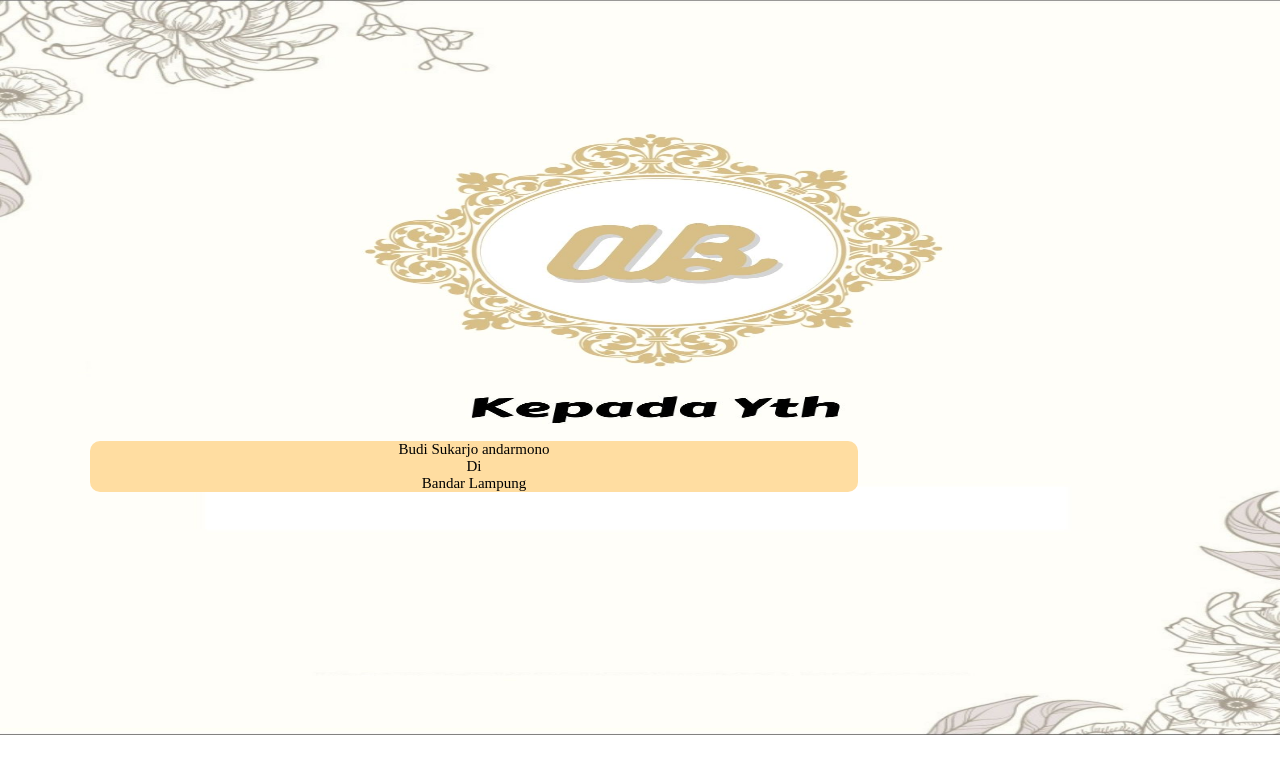
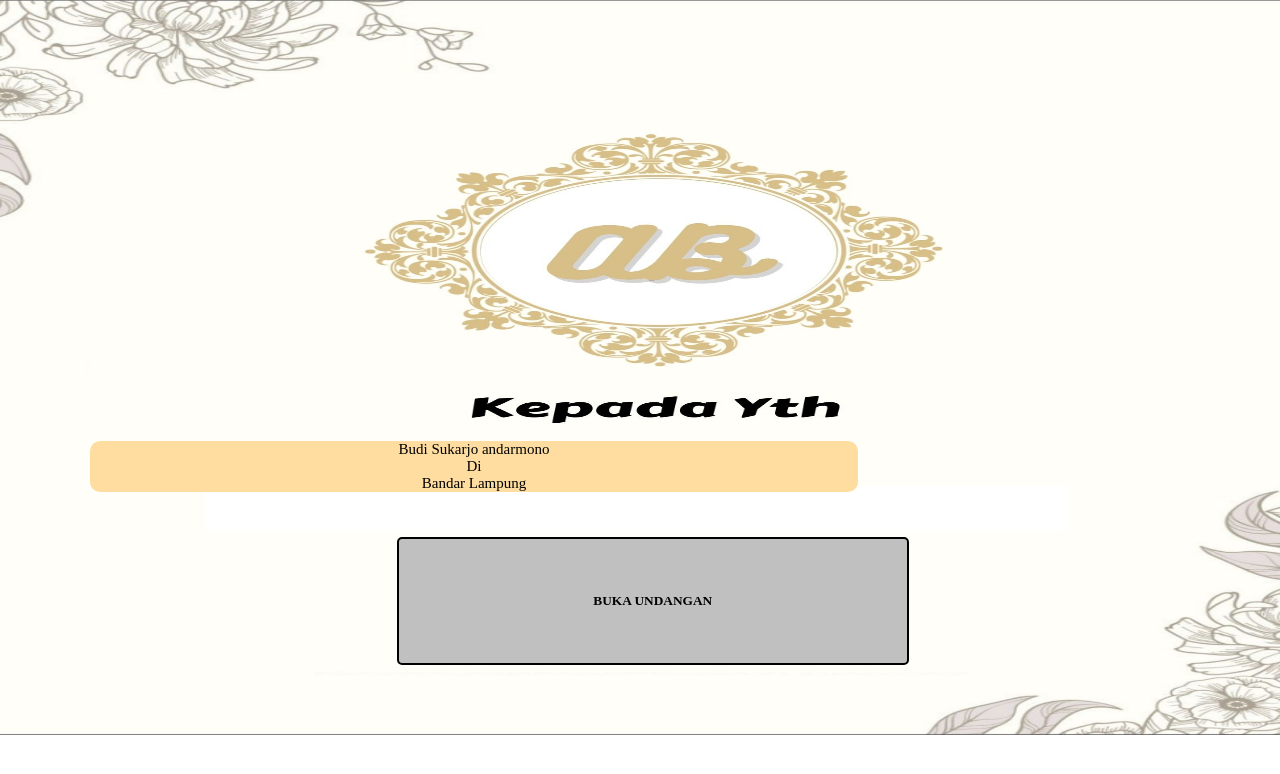
Before and after one commit to bembengggg/weddingbambangdinda, a React (Create React App) app: page / in a window 1280 px wide. Shown: the top 774 px of the page. Built offline with nearby package versions, Linux system fonts and the light colour scheme; a web font is replaced by a local one.

Commit message:
text label

```diff
--- a/src/Component/Cover/Cover.jsx
+++ b/src/Component/Cover/Cover.jsx
@@ -45,6 +45,7 @@ const Cover =()=>{
             <div className='form11'>
                 <label className='labeltgl'>09.January.2021 | Sasono Mulyo</label>
             </div>
+
          </div>
 
 
--- a/src/Component/NavBottom/NavBottom.jsx
+++ b/src/Component/NavBottom/NavBottom.jsx
@@ -13,10 +13,7 @@ import audio from '../../Assets/MP3/sepertiga.mp3';
 
 
 class NavBottom extends Component{
-    componentDidMount() {
-        const audioEl = document.getElementsByClassName("audio-element")[0]
-        audioEl.play()
-      }
+
     render(){
         return(
             <Router>
--- a/src/Container/Home/Home.css
+++ b/src/Container/Home/Home.css
@@ -37,6 +37,30 @@
     align-items: center;
     justify-content: center;
     top: 100%;
+}
+.bksbtnudg{
+    height: auto;
+    position: absolute;
+    top: 73%;
+    padding-bottom: 20%;
+    width: 100%;
+    margin-right: auto;
+
+}
+.btnudg{
+    position: absolute;
+    height:50%;
+    width: 40%;
+    justify-content: center;
+    margin-left: 31%;
+    border-radius: 5px;
+    font-weight: bold;
+    background-color:silver ;
+    font-family: 'fredoka one';
+    color: black;
+    border-style: solid;
+
+
 }
 
 @media only screen and (min-width: 768px) and (max-width: 991px) {
--- a/src/Container/Home/Home.jsx
+++ b/src/Container/Home/Home.jsx
@@ -2,10 +2,15 @@ import React, {Component} from 'react';
 import NavBottom from '../../Component/NavBottom/NavBottom';
 import Cover from '../../Component/Cover/Cover';
 import container from '../Home/container.jpg';
+import audio from '../../Assets/MP3/sepertiga.mp3';
 
 import './Home.css';
 
 class Home extends Component{
+    playAudio() {
+        const audioEl = document.getElementsByClassName("audio-element")[0]
+        audioEl.play()
+      }
     render(){
         return(
 
@@ -22,6 +27,13 @@ class Home extends Component{
                         <label className='labeltempat'>Bandar Lampung</label>
                         </div>
                  </div>
+                 <div className='bksbtnudg'>
+
+                    <button className="btnudg" onClick={this.playAudio} >  <span>BUKA UNDANGAN</span></button>
+                    <audio className="audio-element">
+                       <source src={audio}></source>
+                    </audio>
+                 </div>
             </div>
 
         )
```
